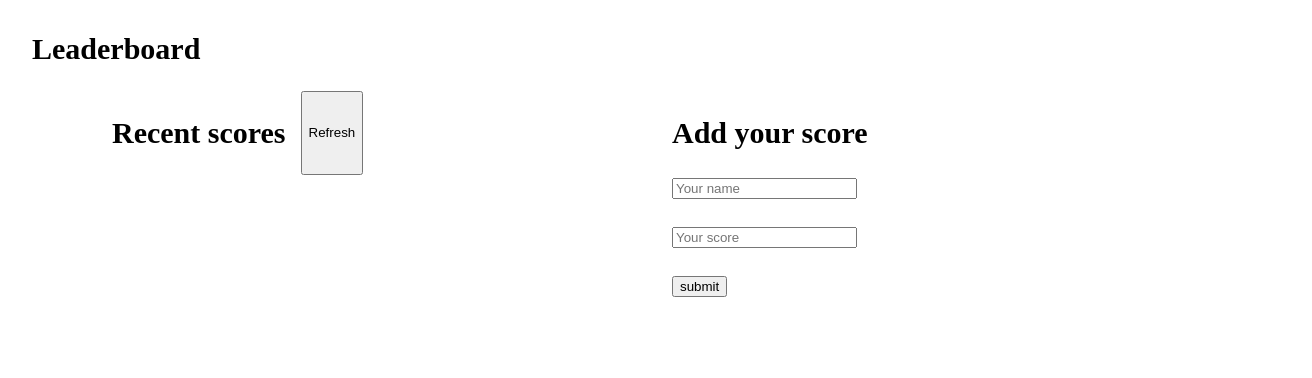
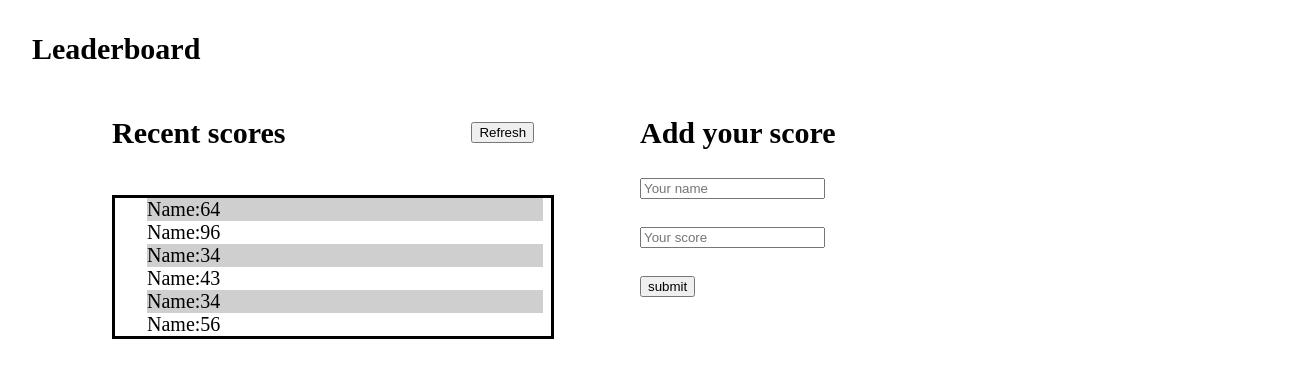
Before and after one commit to Leeoasis/Leaderboard, a website built with webpack: page src/index.html in a window 1280 px wide. Shown: the top 378 px of the page, 1312 px wide, since content can reach past the window. Built offline with nearby package versions, Linux system fonts and the light colour scheme.

Commit message:
Fix linter errors

```diff
--- a/modules/populate.js
+++ b/modules/populate.js
@@ -1,7 +1,42 @@
-const populated = document.getElementById("populate");
+const data = [
+  {
+    name: 'Name',
+    score: 64,
+  },
+  {
+    name: 'Name',
+    score: 96,
+  },
+  {
+    name: 'Name',
+    score: 34,
+  },
+  {
+    name: 'Name',
+    score: 43,
+  },
+  {
+    name: 'Name',
+    score: 34,
+  },
+  {
+    name: 'Name',
+    score: 56,
+  },
+];
 
-const items = [
-    {
+const list = document.querySelector('#populate');
+let result = '';
+export default class UI {
+    static display = () => {
+      data.map((score) => {
+        result += `
+              <li>${score.name}:${score.score}</li>
+            `;
+        return result;
+      });
 
+      list.innerHTML = result;
+      return result;
     }
-];
+}
--- a/src/index.html
+++ b/src/index.html
@@ -11,11 +11,13 @@
 
     <div class="container">
         <div class="scores">
-            <span class="my-row">
+            <div class="my-row">
                 <h2>Recent scores</h2>
                 <button class="refresh">Refresh</button>
-            </span>
-            <p id="populate"></p>
+            </div>
+            <ul id="populate">
+
+            </ul>
         </div>
         <div class="my-form">
             <h2>Add your score</h2>
@@ -26,7 +28,7 @@
                 <div class="form-items">
                     <input type="text" placeholder="Your score" required>
                 </div>
-                <button type="submit">submit</button>
+                <button type="submit" class="submit">submit</button>
             </form>
         </div>
     </div>
--- a/src/index.js
+++ b/src/index.js
@@ -1 +1,7 @@
 import './style.css';
+
+import UI from '../modules/populate.js';
+
+document.addEventListener('DOMContentLoaded', () => {
+  UI.display();
+});
--- a/src/style.css
+++ b/src/style.css
@@ -1,12 +1,9 @@
 body {
   margin: 2rem;
-  padding: 0;
   font-size: 20px;
 }
 
 .container {
-  width: 100vw;
-  height: 100vw;
   display: grid;
   grid-template-columns: 1fr 1fr;
 }
@@ -17,8 +14,26 @@ body {
 
 .my-row {
   display: flex;
-  flex-direction: row;
-  gap: 15px;
+  gap: 5rem;
+}
+
+.refresh {
+  margin: auto auto;
+}
+
+ul {
+  border: 3px solid black;
+  width: 75%;
+}
+
+ul li {
+  list-style-type: none;
+  width: 100%;
+  margin-left: -0.5rem;
+}
+
+#populate > li:nth-child(odd) {
+  background: #cfcfcf;
 }
 
 .form-items {
```
Also changed, not shown: README.md, modules/api.js (added).
